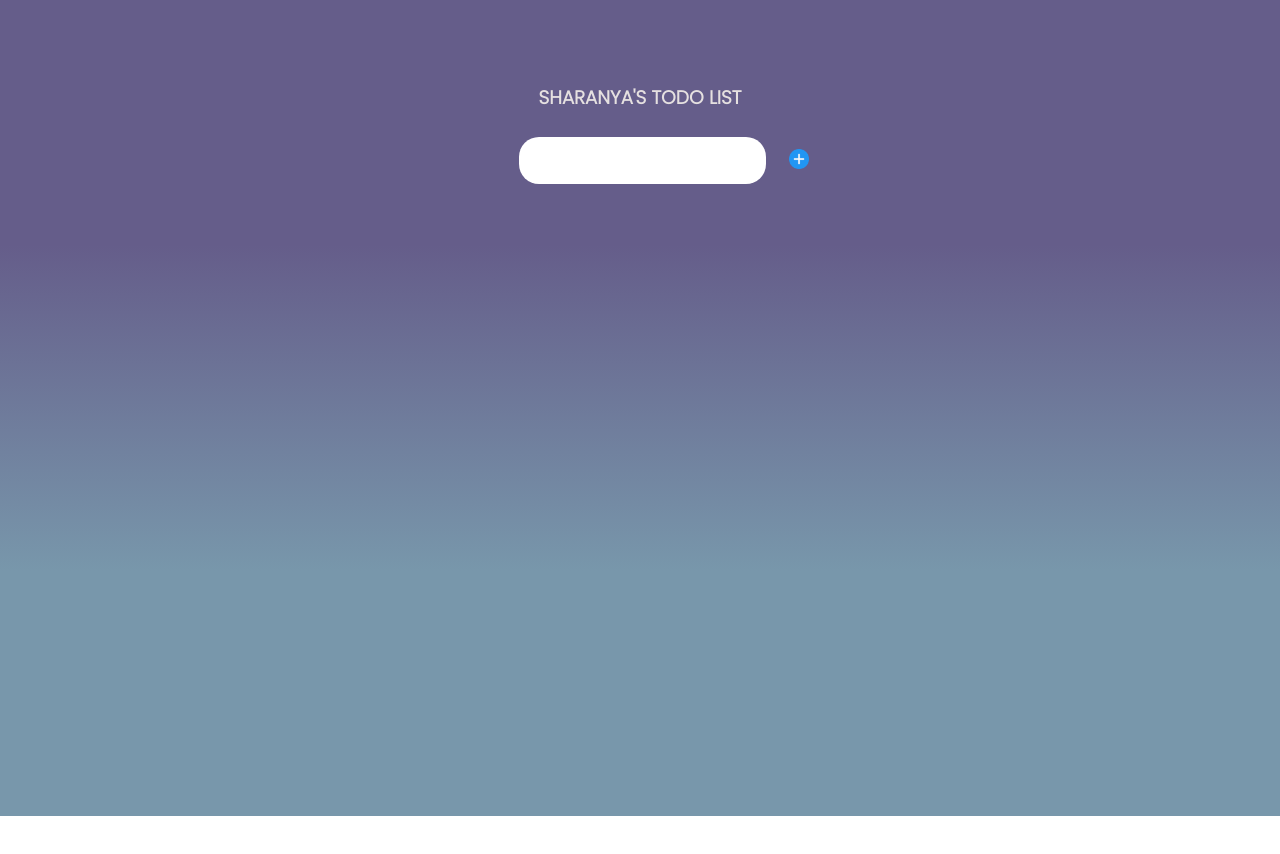
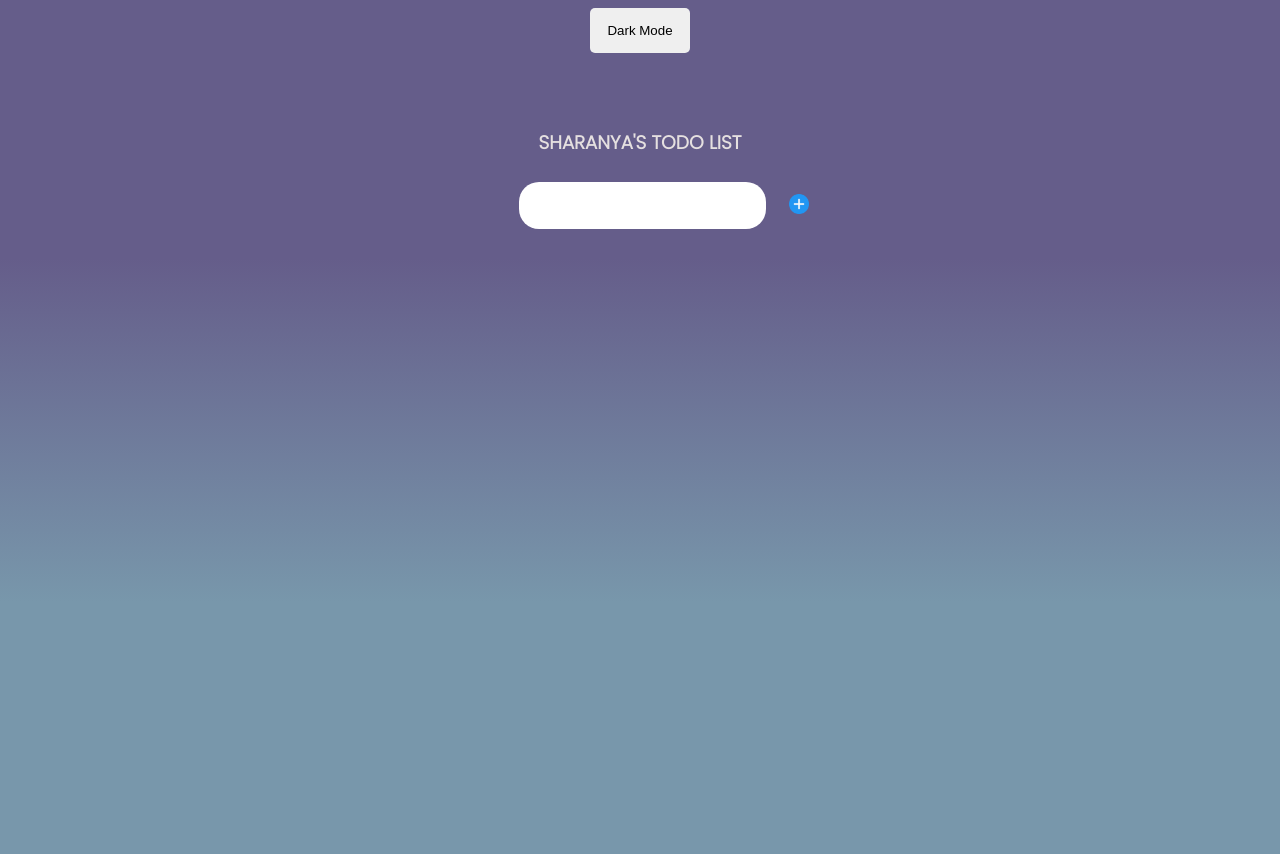
Before and after one commit to sharanya-mitra/Todolist, a plain HTML site: page index.html in a window 1280 px wide. Before the commit the page ends 816 px from the top, so only its background shows below. Drawn offline with Linux system fonts and the light colour scheme.

Commit message:
add darkmode

```diff
--- a/index.html
+++ b/index.html
@@ -15,6 +15,7 @@
 </head>
 
 <body>
+  <button class="toggle-dark" onclick="dark()">Dark Mode</button>
   <main>
     <section>
       <header>
--- a/main.js
+++ b/main.js
@@ -58,3 +58,8 @@ function deleteCheck(e) {
     open.classList.toggle("completed");
   }
 }
+
+function dark(){
+ var elem= document.body;
+elem.classList.toggle("dark-mode")
+}
--- a/style.css
+++ b/style.css
@@ -30,7 +30,25 @@ form {
   align-items: center;
   margin-left: 60px;
 }
+.toggle-dark{
+  display: block;
+  width: 100px;
+  padding: 15px;
+  margin: auto;
+  border-radius: 5px;
+  border: none;
+}
+.dark-mode{
+  background-image: linear-gradient(to bottom, #403f42 30%, #1b80c3 70%);
+  color: red;
+}
+.toggle-dark:hover {background-color: #8e3e75}
 
+.toggle-dark:active {
+  background-color: #b736d4;
+  box-shadow: 0 5px #666;
+  transform: translateY(4px);
+}
 .todoInput {
   height: 45px;
   padding: 1px 20px;
```
